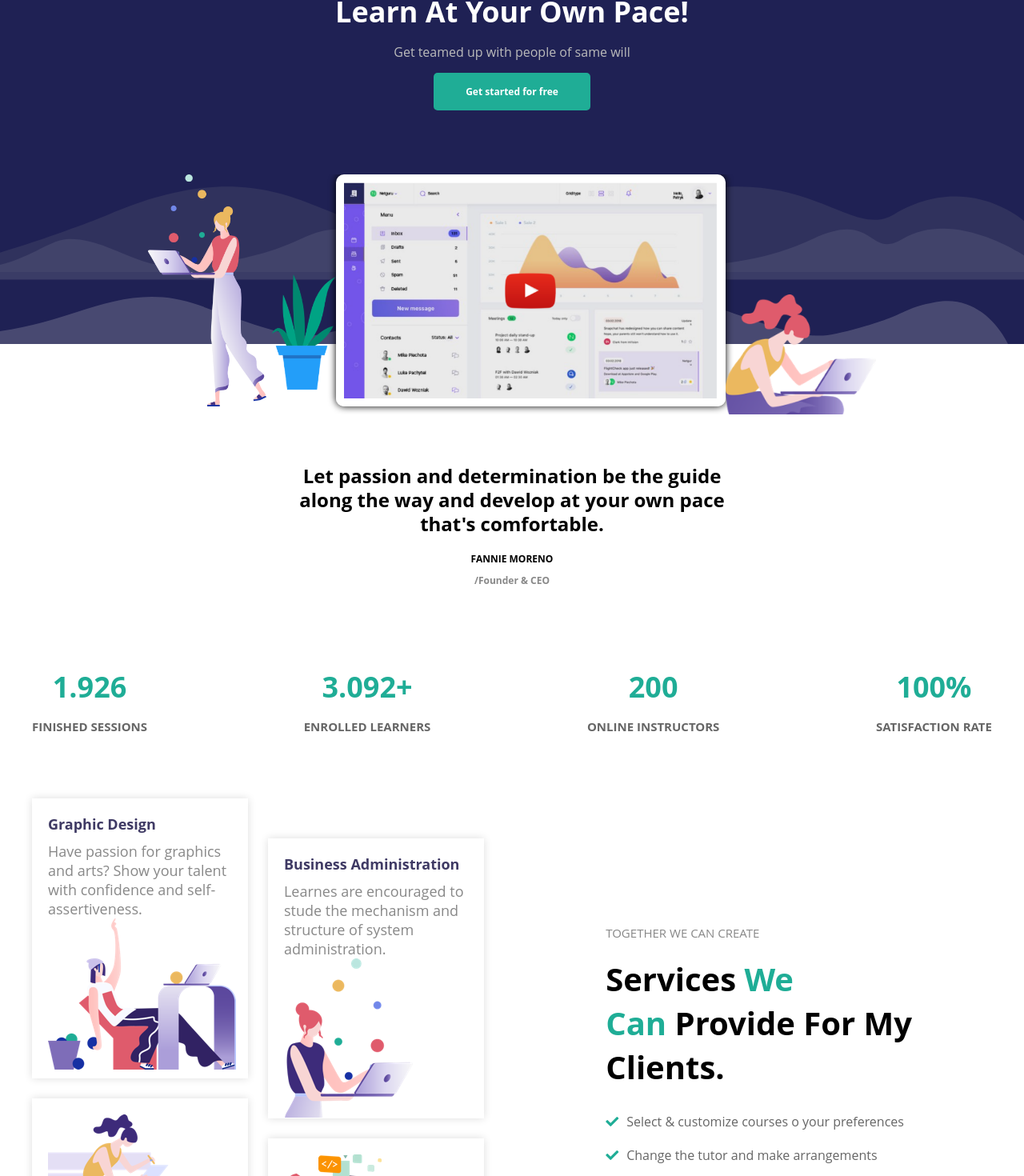
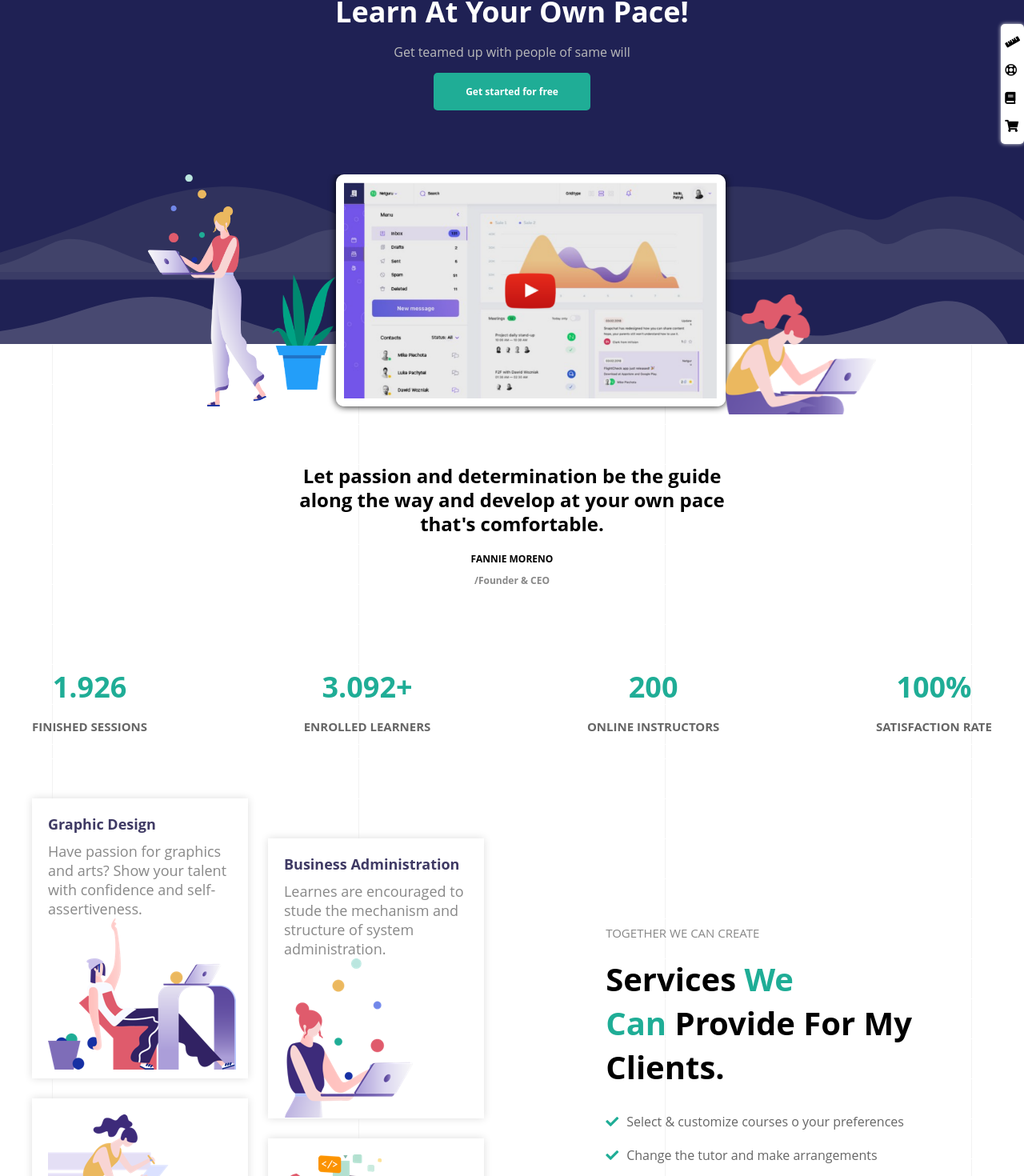
Before and after one commit to ThubeesanKugathas/proj-html-vuejs, a Vue app: page / in a window 1280 px wide. Shown: the part 120-1590 px from the top of the page at 80% size. Built offline with nearby package versions, Linux system fonts and the light colour scheme.

Commit message:
grid background main part one&two + hover

```diff
--- a/src/components/HeaderBox.vue
+++ b/src/components/HeaderBox.vue
@@ -25,6 +25,13 @@
                 <img id="right-image" src="../assets/home-6-hero-right-person.png" alt="right-person">
             </div>
         </div>
+
+        <div class="icon-fixed">
+            <i class="fas fa-ruler"></i>
+            <i class="far fa-life-ring"></i>
+            <i class="fas fa-book"></i>
+            <i class="fas fa-shopping-cart"></i>
+        </div>
     </header>
 </template>
 
--- a/src/components/MainPartSeven.vue
+++ b/src/components/MainPartSeven.vue
@@ -49,6 +49,11 @@ export default {
                 margin-top: 30px;
                 border-radius: 5px;
                 font-weight: bold;
+                cursor: pointer;
+
+                &:hover {
+                    background-color: #1f2154;
+                }
             }
         }
     }
--- a/src/style/headerbox.scss
+++ b/src/style/headerbox.scss
@@ -75,6 +75,12 @@ header {
                 border-radius: 5px;
                 font-size: 12px;
                 font-weight: bold;
+                cursor: pointer;
+
+                &:hover {
+                    color: $green;
+                    background-color: #fff;
+                }
             }
         }
 
@@ -101,4 +107,23 @@ header {
             }
         }
     }
+
+    .icon-fixed {
+        background-color: #fff;
+        display: flex;
+        flex-direction: column;
+        padding: 5px;
+        position: fixed;
+        right: 0;
+        top: 150px;
+        border-radius: 5px;
+        box-shadow: 0 0 5px #eee;
+        z-index: 2000;
+
+        i {
+            font-size: 15px;
+            margin: 10px 0;
+            cursor: pointer;
+        }
+    }
 }
--- a/src/style/main/mainpartone.scss
+++ b/src/style/main/mainpartone.scss
@@ -5,6 +5,7 @@
     margin: 0 auto;
     padding: 150px 0 30px;
     text-align: center;
+    background-image: url('../assets/background-pattern-grid-line.png');
 
     .text {
         h3 {
--- a/src/style/main/mainpartthree.scss
+++ b/src/style/main/mainpartthree.scss
@@ -39,6 +39,12 @@
                 padding: 10px;
                 display: flex;
                 align-items: center;
+                cursor: pointer;
+
+                &:hover {
+                    background-color: #fff;
+                    box-shadow: 0 0 5px #ddd;
+                }
 
                 .image {
                     height: 100%;
@@ -83,6 +89,12 @@
                 color: #fff;
                 display: inline-block;
                 border-radius: 5px;
+                font-weight: bold;
+                cursor: pointer;
+
+                &:hover {
+                    background-color: #1f2154;
+                }
             }
         }
     }
--- a/src/style/main/mainparttwo.scss
+++ b/src/style/main/mainparttwo.scss
@@ -2,9 +2,11 @@
 
 .container {
     width: $c-width;
-    margin: 50px auto;
+    margin: 0 auto;
+    padding: 50px 0;
     display: flex;
     justify-content: space-between;
+    background-image: url('../assets/background-pattern-grid-line.png');
 
     .left-side {
         height: 800px;
@@ -27,6 +29,7 @@
             padding: 20px;
             margin-bottom: 25px;
             box-shadow: 0 0 10px #ddd;
+            background-color: #fff;
 
             h2 {
                 color: #3f3a64;
@@ -82,6 +85,11 @@
             font-weight: bold;
             border-radius: 5px;
             margin-top: 30px;
+            cursor: pointer;
+
+            &:hover {
+                background-color: #1f2154;
+            }
         }
     }
 }
```
Also changed, not shown: src/assets/background-pattern-grid-line.png (added).
